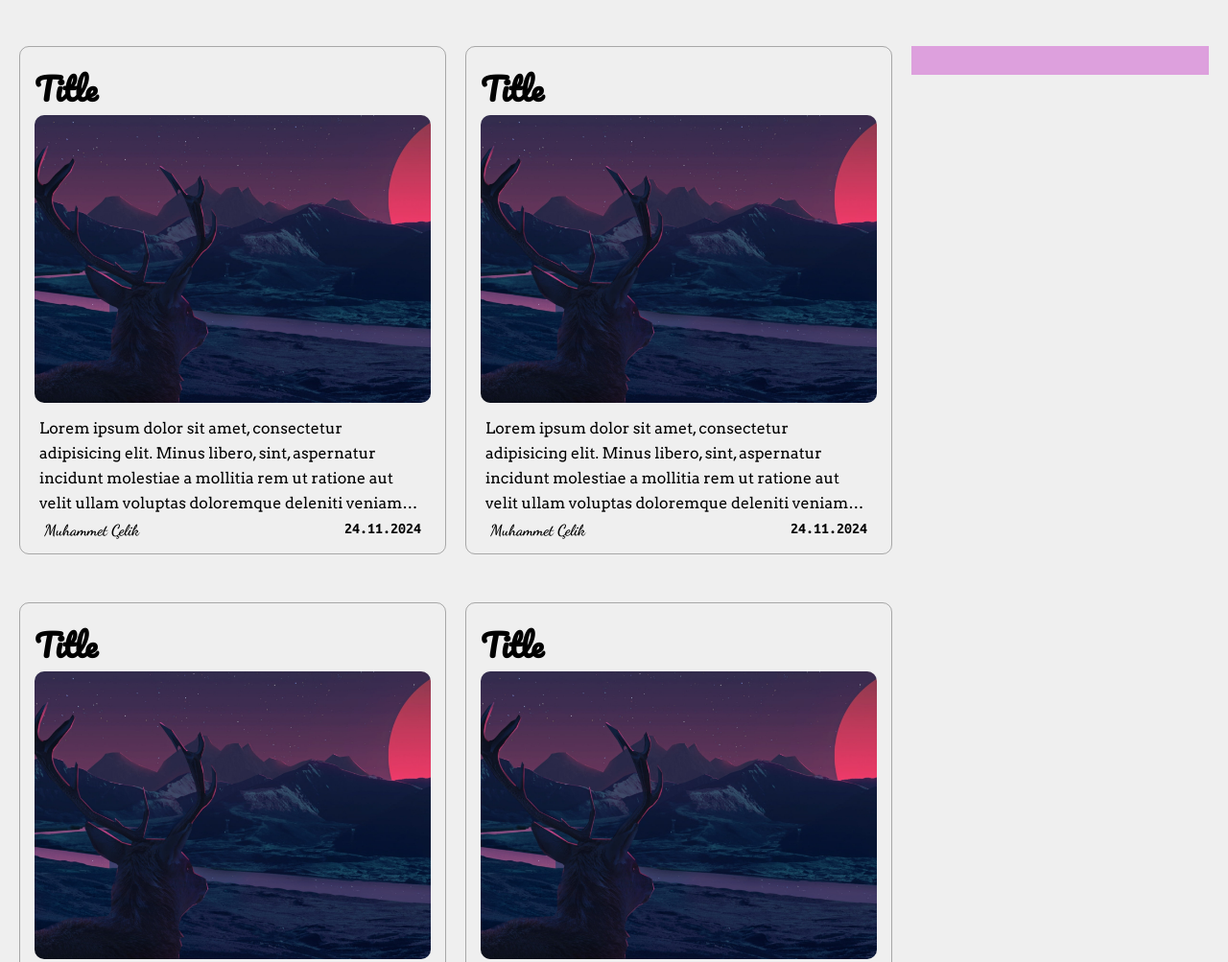
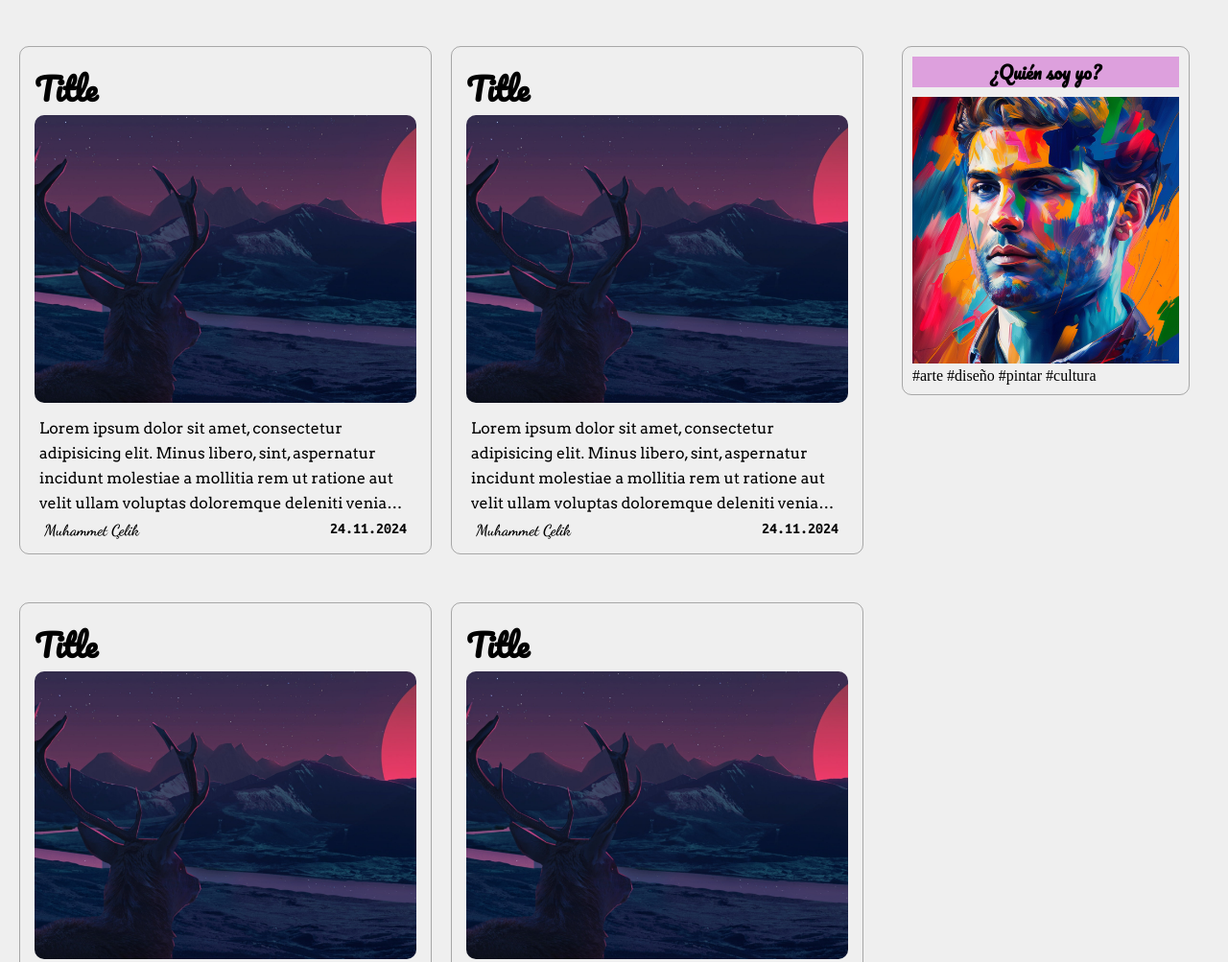
Before and after one commit to aysenurgezgin/miBlog, a plain HTML site: page index.html in a window 1280 px wide. Shown: the part 572-1575 px from the top of the page at 96% size. Drawn offline with Linux system fonts and the light colour scheme.

Commit message:
Add another item to the sidebar

```diff
--- a/index.html
+++ b/index.html
@@ -113,7 +113,17 @@
     </div>
 
     <div class="sidebar">
-        <div class="area"></div>
+        <div class="area">
+            <h3>¿Quién soy yo?</h3>
+            <img src="/public/img/user/user-2.png" alt="user">
+            <div class="categories">
+                <span>#arte</span>
+                <span>#diseño</span>
+                <span>#pintar</span>
+                <span>#cultura</span>
+
+            </div>
+        </div>
     </div>
 </div>
 </div>
--- a/public/css/sidebar.css
+++ b/public/css/sidebar.css
@@ -1,5 +1,21 @@
-.sidebar{
+.sidebar {
     flex: 3;
-    height: 30px;
+    padding: 0 20px;
+}
+
+.sidebar .area {
+    padding: 10px;
+    border: 1px solid rgba(0, 0, 0, 0.3);
+    border-radius: 10px;
+}
+
+.sidebar h3 {
+    width: 100%;
     background-color: plum;
+    margin-bottom: 10px;
+    font-family: 'Pacifico', cursive;
+    display: flex;
+    justify-content: center;
+    position: relative;
 }
+/* İçine bir tane daha element oluşrturmada kaldık.(27:55) */
```
